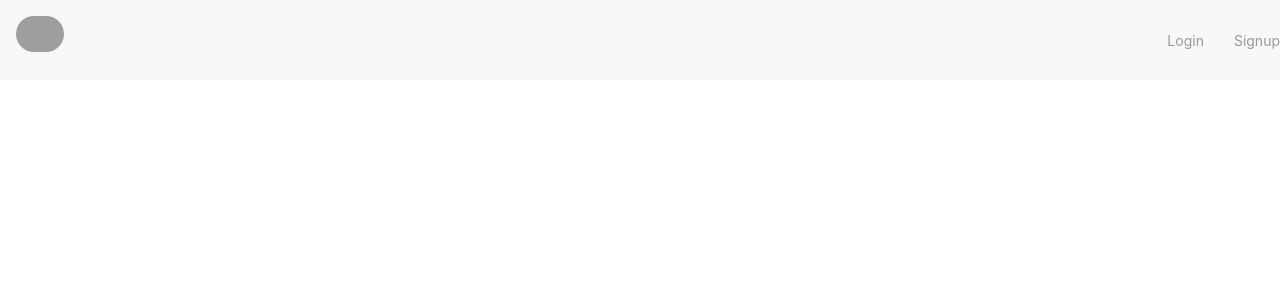
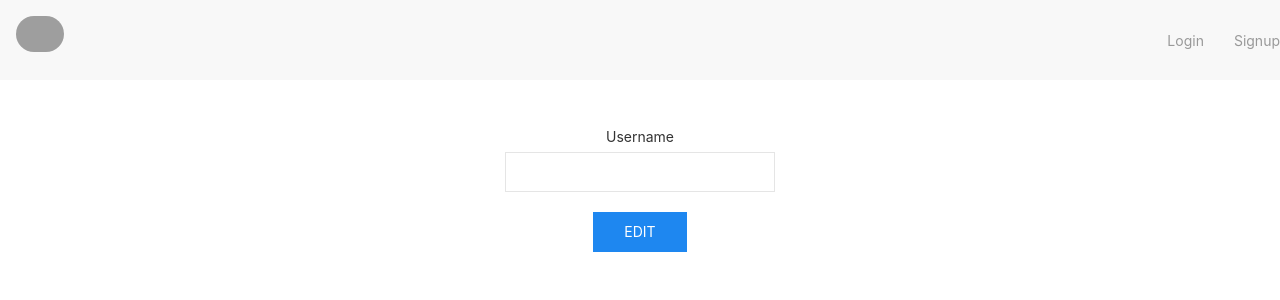
Before and after one commit to elwiiman/travels-front, a React (Create React App) app: page /profile in a window 1280 px wide. Shown: the top 300 px of the page. Built offline with nearby package versions, Linux system fonts and the light colour scheme; grey boxes are pictures that could not be loaded.

Commit message:
first approch to update user, works fine but needs enchance

```diff
--- a/src/App.css
+++ b/src/App.css
@@ -20,3 +20,7 @@
 .logo img {
   border-radius: 60px;
 }
+
+.text-center {
+  text-align: center;
+}
--- a/src/Router.js
+++ b/src/Router.js
@@ -2,6 +2,8 @@ import React from "react";
 import { Switch, Route } from "react-router-dom";
 import Login from "./components/auth/Login";
 import Signup from "./components/auth/Signup";
+import ProfileForm from "./components/profile/ProfileForm";
+import ShowProfile from "./components/profile/ShowProfile";
 // import Home from "./components/home/home.js";
 
 const Router = () => (
@@ -18,6 +20,10 @@ const Router = () => (
     <Route exact path="/home">
       <h1>You are in Home</h1>
     </Route>
+    <Route exact path="/profile">
+      {/* <Profile /> */}
+      <ShowProfile />
+    </Route>
   </Switch>
 );
 
--- /dev/null
+++ b/src/components/profile/ProfileForm.js
@@ -0,0 +1,87 @@
+import React, { useContext, useState } from "react";
+import useForm from "../../hooks/useForm";
+import { AppContext } from "../../AppContext";
+import { updateUser } from "../../services/profile";
+import ShowProfile from "../profile/ShowProfile";
+import UIkit from "uikit";
+
+const ProfileForm = ({}) => {
+  const [isEditing, setEditing] = useState(true);
+  const { form, handleInput, handleFileInput } = useForm();
+  const { user, setUser } = useContext(AppContext);
+
+  const handleSubmit = e => {
+    e.preventDefault();
+    let formData = new FormData();
+    let { profilepic, username } = form;
+    if (!username) {
+      username = user.username;
+    }
+    if (!profilepic) {
+      profilepic = [user.profilepic];
+    }
+    formData.append("profilepic", profilepic[0]);
+    formData.append("username", username);
+    updateUser(formData)
+      .then(res => {
+        const { user } = res.data;
+        console.log(user);
+        setUser(user);
+        toggleEdit();
+      })
+
+      .catch(err => {
+        console.log(err);
+      });
+  };
+
+  const toggleEdit = () => {
+    setEditing(prevState => !prevState);
+  };
+
+  return (
+    <div className="uk-container uk-flex uk-flex-center">
+      {isEditing ? (
+        <form className="uk-form-stacked">
+          <div className="uk-margin">
+            <label className="uk-form-label">Profile Picture</label>
+            <div className="uk-inline">
+              <input
+                onChange={handleFileInput}
+                name="profilepic"
+                className="uk-input"
+                type="file"
+              />
+            </div>
+          </div>
+
+          <div className="uk-margin">
+            <label className="uk-form-label">Username</label>
+            <div className="uk-inline">
+              <input
+                onChange={handleInput}
+                name="username"
+                className="uk-input"
+                type="text"
+                defaultValue={user.username}
+              />
+            </div>
+          </div>
+          <div className="uk-container uk-flex uk-flex-center">
+            <button
+              className="uk-button uk-button-primary"
+              type="button"
+              onClick={handleSubmit}
+            >
+              Update User
+            </button>
+          </div>
+        </form>
+      ) : (
+        <ShowProfile />
+      )}
+    </div>
+  );
+};
+
+export default ProfileForm;
--- /dev/null
+++ b/src/components/profile/ShowProfile.js
@@ -0,0 +1,56 @@
+import React, { useContext, useState } from "react";
+import useForm from "../../hooks/useForm";
+import ProfileForm from "./ProfileForm";
+import { AppContext } from "../../AppContext";
+import UIkit from "uikit";
+
+const ShowProfile = () => {
+  const [isEditing, setEditing] = useState(false);
+  const { user } = useContext(AppContext);
+
+  const toggleEdit = () => {
+    setEditing(prevState => !prevState);
+  };
+
+  return (
+    <div className="uk-container uk-flex uk-flex-center">
+      {!isEditing ? (
+        <form className="uk-form-stacked">
+          <div>
+            <img
+              src={user.profilepic}
+              alt="profilepic"
+              width="200px"
+              height="200px"
+            />
+          </div>
+
+          <div className="uk-margin">
+            <label className="uk-form-label text-center">Username</label>
+            <div className="uk-inline">
+              <input
+                name="username"
+                className="uk-input"
+                type="text"
+                defaultValue={user.username}
+              />
+            </div>
+          </div>
+          <div className="uk-container uk-flex uk-flex-center">
+            <button
+              className="uk-button uk-button-primary"
+              type="button"
+              onClick={() => toggleEdit()}
+            >
+              Edit
+            </button>
+          </div>
+        </form>
+      ) : (
+        <ProfileForm />
+      )}
+    </div>
+  );
+};
+
+export default ShowProfile;
--- a/src/hooks/useForm.js
+++ b/src/hooks/useForm.js
@@ -5,6 +5,7 @@ const useForm = () => {
 
   const handleInput = e => {
     const { name, value } = e.target;
+    console.log(name, value);
     setForm(prevState => ({ ...prevState, [name]: value }));
   };
 
--- /dev/null
+++ b/src/services/profile.js
@@ -0,0 +1,15 @@
+import axios from "axios";
+const isProduction = process.env.NODE_ENV === "production";
+const base_url = isProduction
+  ? "heroku.com"
+  : "http://localhost:3000/api/profile";
+
+export const updateUser = data => {
+  const token = localStorage.getItem("token");
+  return axios.patch(`${base_url}/edit`, data, {
+    headers: {
+      Authorization: token,
+      "Content-Type": "multipart/form-data"
+    }
+  });
+};
```
